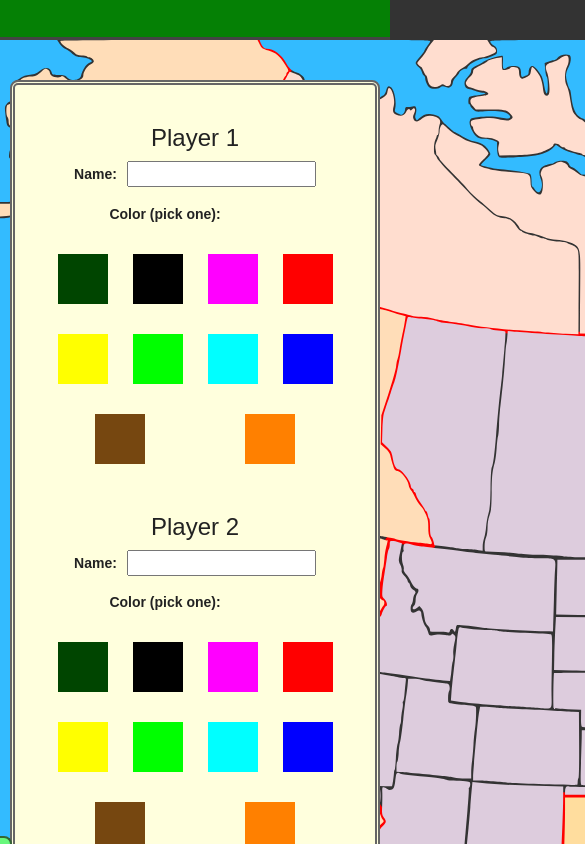
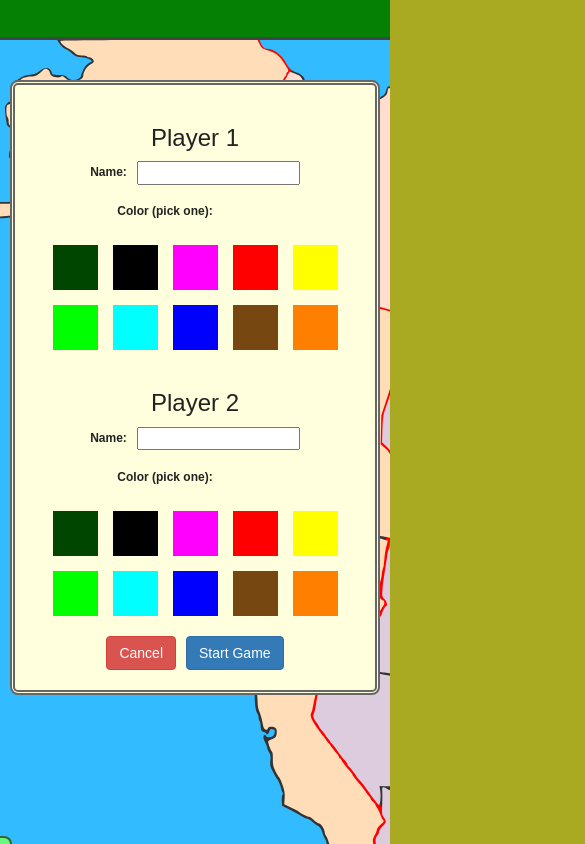
Before and after one commit to life4ants/conquest, a React (Create React App) app: page / in a window 390 px wide. Both pictures are taken after a click on the button "Start New Game". Shown: the top 844 px of the page, 585 px wide, since content can reach past the window. Built offline with nearby package versions, Linux system fonts and the light colour scheme.

Commit message:
smaller colorboxes, ios zoom issues

```diff
--- a/src/App.css
+++ b/src/App.css
@@ -75,13 +75,6 @@ ul button{
   margin: auto;
 }
 
-#wrapper{
-  background-color: #333;
-  width: 1200px;
-  margin: auto;
-  padding-top: 40px;
-}
-
 footer{
  position: fixed;
  bottom: 0px;
--- a/src/App.js
+++ b/src/App.js
@@ -26,7 +26,7 @@ class App extends Component {
     console.log('delete game',game)
     let games = JSON.parse(localStorage.conquestGames)
     games.splice(game, 1)
-    localStorage.setItem('games', JSON.stringify(games))
+    localStorage.setItem('conquestGames', JSON.stringify(games))
     this.setState({games: games})
   }
 
@@ -50,6 +50,11 @@ class App extends Component {
     if (this.state.phase === 'welcome'){
       return <Header phase='setup'/>
     }
+    else {
+      document.getElementById('sorry').innerHTML = "<div class='btn-danger'><h4>We're Sorry</h4>\n\
+        <p>This website is build with React.js. It looks like you are on a browser that React does not support, \n\
+        so this game will not work. Try using a newer browser like chrome or Firefox.</p></div>"
+    }
   }
 
   start(){
--- a/src/colors.css
+++ b/src/colors.css
@@ -1,3 +1,4 @@
+
 .colorBoxContainer{
   flex: 1 0 50px;
   margin: 10px;
@@ -62,3 +63,26 @@
 .color10 {fill: #ffddb8;}
 .color11 {fill: #ffddcf;}
 .color12 {fill: #ffdd9e;}
+
+@media(max-width: 400px){
+
+  .setup{
+    font-size: 12px;
+  }
+
+  .colorBoxContainer{
+    flex-basis: 45px;
+    margin: 5px;
+    height: 50px;
+  }
+
+  .colorBox{
+    width: 45px;
+    height: 45px;
+  }
+
+  .colorBox:hover{
+    width: 50px;
+    height: 50px;
+  }
+}
--- a/src/components/game.js
+++ b/src/components/game.js
@@ -13,7 +13,7 @@ class Game extends Component {
 
   constructor(props){
     super(props);
-    let state = props.gameId !== 'none' ? JSON.parse(localStorage.games)[props.gameId]
+    let state = props.gameId !== 'none' ? JSON.parse(localStorage.conquestGames)[props.gameId]
       : {
         name: '',
         id: 'none',
@@ -105,7 +105,7 @@ class Game extends Component {
 
   saveGame(data){
     if (data[0]) {
-      let games = JSON.parse(localStorage.games)
+      let games = JSON.parse(localStorage.conquestGames)
       if (data[1] === 'new') {
         let game = this.state
         game.name = data[2]
@@ -122,7 +122,7 @@ class Game extends Component {
         game.selectedTerr = ''
         games[this.props.gameId] = game
       }
-      localStorage.setItem('games', JSON.stringify(games))
+      localStorage.setItem('conquestGames', JSON.stringify(games))
       this.props.cancel()
     }
     else
@@ -455,12 +455,12 @@ class Game extends Component {
 
   render() {
     return (
-      <div className="App">
+      <div className="game">
+        {this.renderHeader()}
         <div id="wrapper">
           <GameMap clicker={(i) => this.clicker(i)} owners={this.state.owners}
                    colors={[this.state.players[0].id, this.state.players[1].id]} />
         </div>
-        {this.renderHeader()}
         {this.pickComponent()}
         <Alert open={this.state.alert.open}
                content={this.state.alert.content}
--- a/src/components/welcome.js
+++ b/src/components/welcome.js
@@ -49,7 +49,7 @@ class Welcome extends Component {
           <p>
             The game is over when there are no troops left, when one player owns the entire board, or when you get bored and quit. ;) The ending has not been programed yet, because no one has ever finished.
           </p>
-          <div className='games-list-box'>
+          <div className='games-list-box' id='sorry'>
             <div id="game-list">
               <h4>Saved Games:</h4>
               <ul>
--- a/src/index.css
+++ b/src/index.css
@@ -8,7 +8,21 @@ body {
 
 .App {
   text-align: center;
+}
+
+#wrapper{
+  background-color: #333;
+  width: 1200px;
+  margin: auto;
+  padding-top: 40px;
+}
+
+.game {
+  position: fixed;
   width: 100%;
+  height: 100%;
+  overflow: scroll;
+  -webkit-overflow-scrolling: touch;
 }
 
 .overlay {
```
